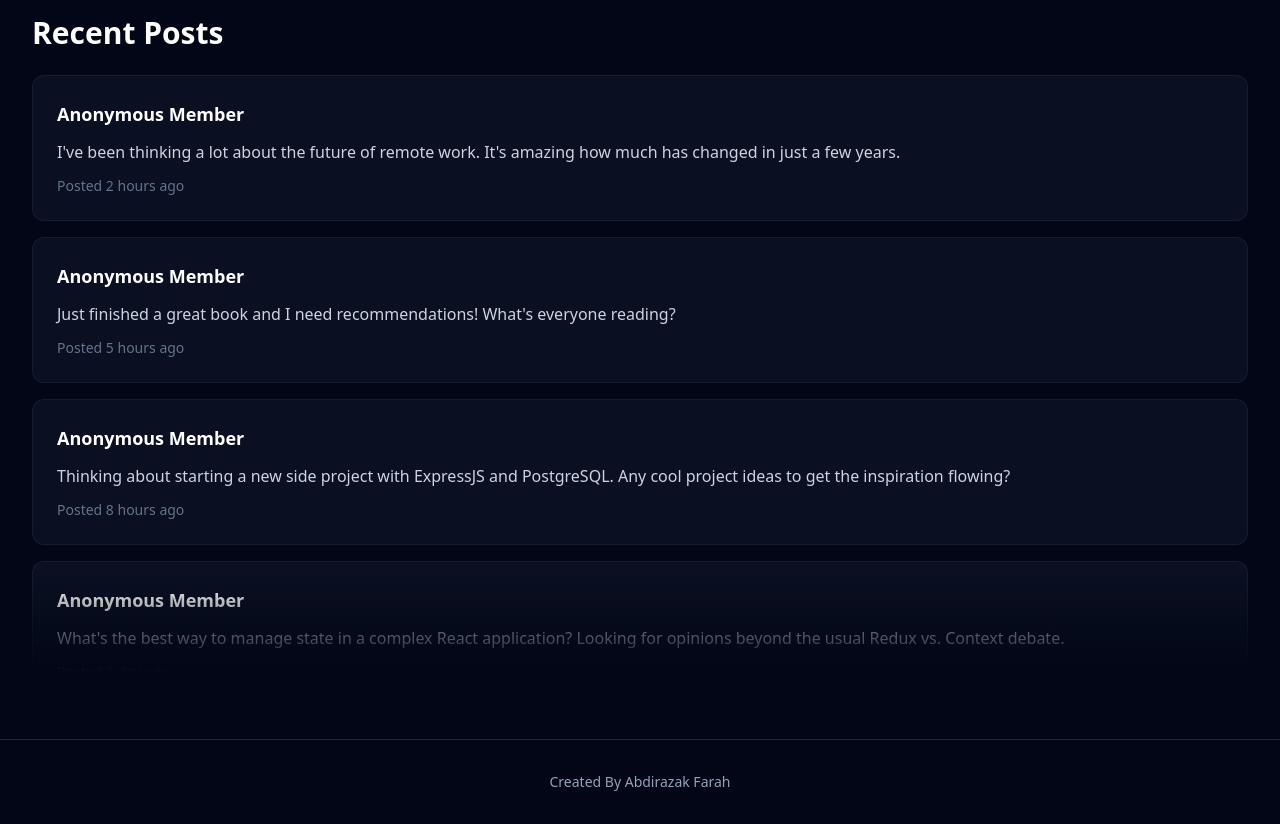
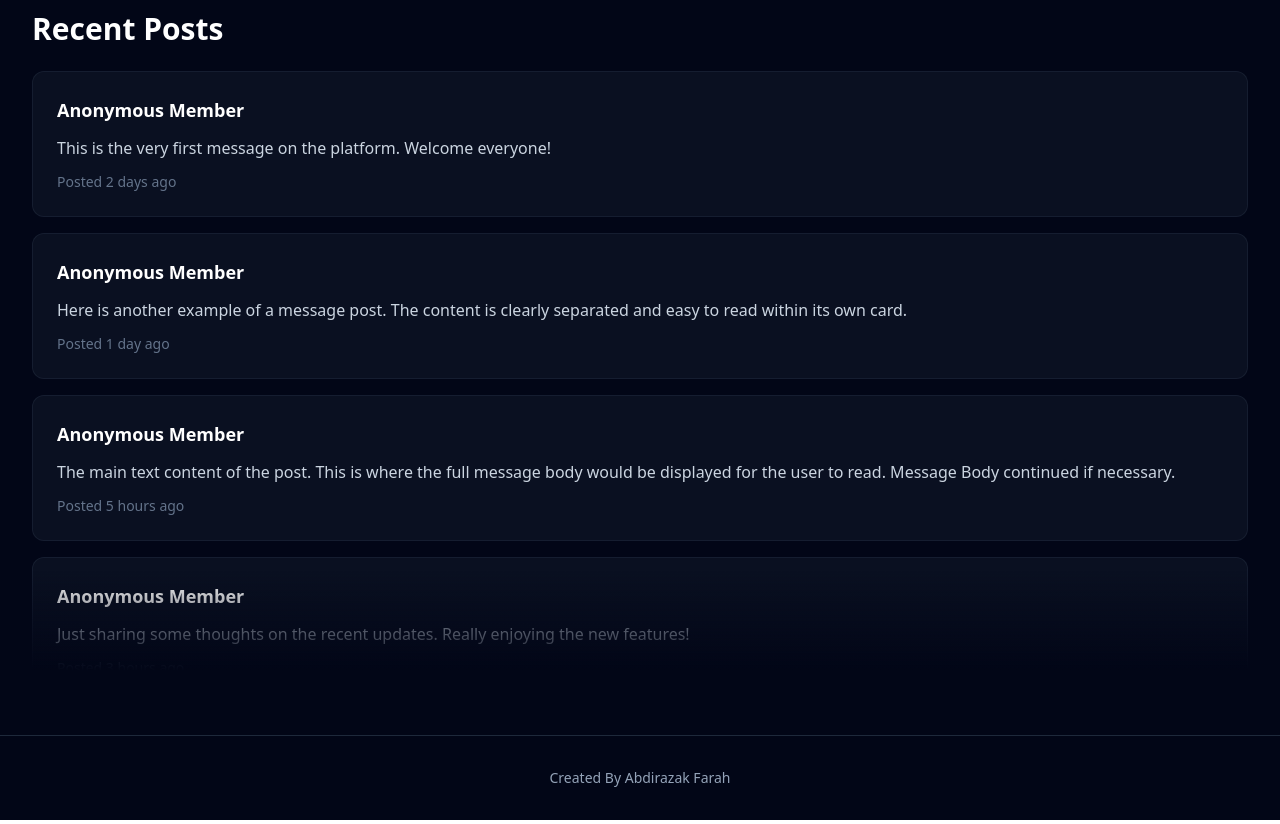
Before and after one commit to Abdirazakf/members-only, a React (Vite) app in the folder frontend/: page / in a window 1280 px wide. Shown: the part 360-1184 px from the top of the page. Built offline with nearby package versions, Linux system fonts and the light colour scheme; no server answers.

Commit message:
Fixed spacing issue between hero and recent posts

```diff
--- a/frontend/src/components/GuestHome.jsx
+++ b/frontend/src/components/GuestHome.jsx
@@ -7,29 +7,49 @@ export default function GuestHome(){
     const posts = [
         {
             id: 1,
-            message: "I've been thinking a lot about the future of remote work. It's amazing how much has changed in just a few years.",
-            time: "Posted 2 hours ago"
+            message: "This is the very first message on the platform. Welcome everyone!",
+            time: "Posted 2 days ago",
+            title: "First Post!"
         },
         {
             id: 2,
-            message: "Just finished a great book and I need recommendations! What's everyone reading?",
-            time: "Posted 5 hours ago"
+            username: "Jane Doe",
+            message: "Here is another example of a message post. The content is clearly separated and easy to read within its own card.",
+            time: "Posted 1 day ago",
+            title: "Another Message Title"
         },
         {
             id: 3,
-            message: "Thinking about starting a new side project with ExpressJS and PostgreSQL. Any cool project ideas to get the inspiration flowing?",
-            time: "Posted 8 hours ago"
+            username: "Author's Name",
+            message: "The main text content of the post. This is where the full message body would be displayed for the user to read. Message Body continued if necessary.",
+            time: "Posted 5 hours ago",
+            title: "Message Title"
         },
         {
             id: 4,
-            message: "What's the best way to manage state in a complex React application? Looking for opinions beyond the usual Redux vs. Context debate.",
-            time: "Posted 1 day ago"
+            username: "John Smith",
+            message: "Just sharing some thoughts on the recent updates. Really enjoying the new features!",
+            time: "Posted 3 hours ago",
+            title: "Recent Updates"
+        },
+        {
+            id: 5,
+            username: "Sarah Johnson",
+            message: "Has anyone tried the new features? I'm curious about the performance improvements.",
+            time: "Posted 2 hours ago",
+            title: "Performance Question"
+        },
+        {
+            id: 6,
+            username: "Mike Chen",
+            message: "I've been working on a similar project and would love to share some insights with the community.",
+            time: "Posted 1 hour ago",
+            title: "Project Insights"
         }
     ]
 
     const postItems = posts.map((post) => (
         <Post
-            username={post.username}
             message={post.message}
             time={post.time}
         />
@@ -37,7 +57,7 @@ export default function GuestHome(){
 
     return(
         <>
-            <div className="flex flex-col gap-6 px-4 pt-16 text-center @[480px]:gap-8">
+            <div className="flex flex-col gap-6 px-4 pt-10 pb-5 text-center @[480px]:gap-8">
                 <div className="flex flex-col gap-2">
                     <h1 className="text-white text-4xl font-bold leading-tight tracking-tight">
                         Speak Freely, Connect Anonymously.
```
